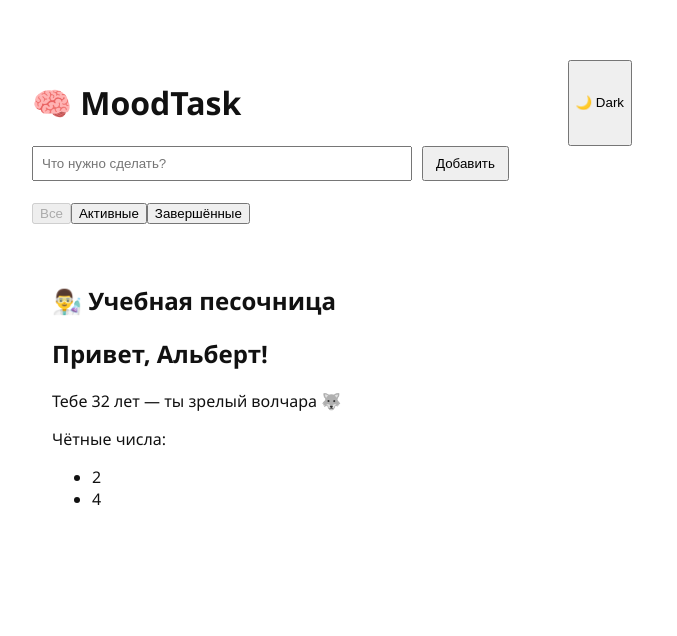
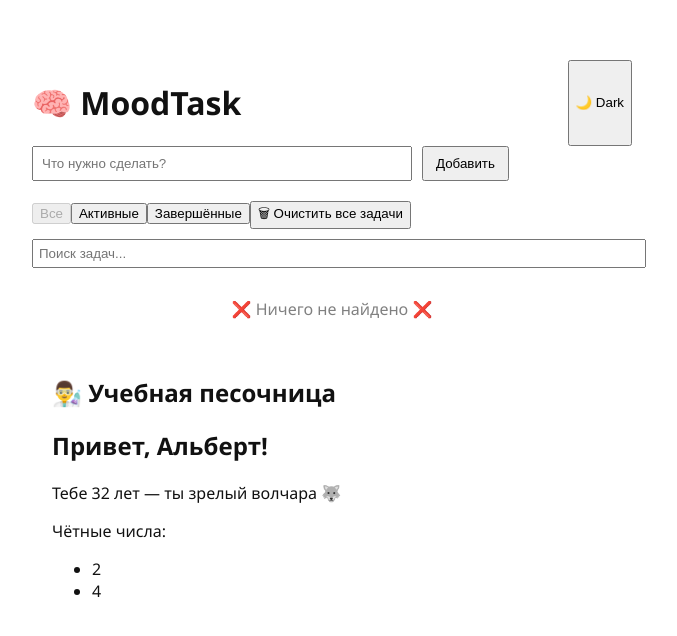
Before and after one commit to vola-trebla/my-react-app, a React (Create React App) app: page / in a window 1280 px wide. Shown: the top 636 px of the page, without its empty margins (308-985 px from the left). Built offline with nearby package versions, Linux system fonts and the light colour scheme.

Commit message:
TASK-7 | added useDeferredValue, search, and resetTodos

```diff
--- a/src/App.tsx
+++ b/src/App.tsx
@@ -5,13 +5,16 @@ import Playground from './pages/Playground'
 import useTheme from './hooks/useTheme'
 import useTodos from './hooks/useTodos'
 import useFilteredTodos from './hooks/useFilteredTodos'
+import useSearchTodos from './hooks/useSearchTodos'
 import { ThemeContext } from './components/ThemeContext'
 import './styles/theme.css'
+import React from "react";
 
 const App = () => {
-    const { todos,  handleAdd, handleDelete, handleToggle, handleEdit } = useTodos()
+    const { todos,  handleAdd, handleDelete, handleToggle, handleEdit, resetTodos } = useTodos()
     const { theme, setTheme } = useTheme()
     const { filteredTodos, filter, setFilter, isPending } = useFilteredTodos(todos)
+    const { searchedTodos, searchTerm, setSearchTerm } = useSearchTodos(filteredTodos)
 
     const toggleTheme = () => {
         setTheme(theme === 'light' ? 'dark' : 'light')
@@ -47,11 +50,28 @@ const App = () => {
                         disabled={isPending || filter === 'completed'}
                     >Завершённые
                     </button>
+
+                    <button onClick={resetTodos} style={{ marginBottom: 10 }}>
+                        🗑 Очистить все задачи
+                    </button>
+
+                    <input
+                        type="text"
+                        value={searchTerm}
+                        onChange={(e) => setSearchTerm(e.target.value)}
+                        placeholder="Поиск задач..."
+                        style={{ marginBottom: 10, width: '100%', padding: 5 }}
+                    />
                 </div>
 
-                <TodoList todos={filteredTodos} onToggle={handleToggle} onDelete={handleDelete} onEdit={handleEdit} />
+                <TodoList todos={searchedTodos} onToggle={handleToggle} onDelete={handleDelete} onEdit={handleEdit} />
 
                 {todos.length > 0 && todos.length % 3 === 0 && <MoodBoost />}
+                {searchedTodos.length === 0 && (
+                    <p style={{ color: 'gray', textAlign: 'center', marginTop: 20 }}>
+                        ❌ Ничего не найдено ❌
+                    </p>
+                )}
 
                 <Playground />
             </div>
--- /dev/null
+++ b/src/hooks/useSearchTodos.ts
@@ -0,0 +1,17 @@
+import { useState, useDeferredValue, useMemo } from 'react'
+import { Todo } from '../types'
+
+const useSearchTodos = (todos: Todo[]) => {
+    const [searchTerm, setSearchTerm] = useState('')
+    const deferredSearchTerm = useDeferredValue(searchTerm)
+
+    const searchedTodos = useMemo(() => {
+        return todos.filter(todo =>
+            todo.text.toLowerCase().includes(deferredSearchTerm.toLowerCase())
+        )
+    }, [todos, deferredSearchTerm])
+
+    return { searchedTodos, searchTerm, setSearchTerm }
+}
+
+export default useSearchTodos
--- a/src/hooks/useTodos.ts
+++ b/src/hooks/useTodos.ts
@@ -7,6 +7,7 @@ type Action =
     | { type: 'toggle'; payload: number }
     | { type: 'delete'; payload: number }
     | { type: 'edit'; payload: { id: number; text: string } }
+    | { type: 'clear' }
 
 const reducer = (state: Todo[], action: Action): Todo[] => {
     switch (action.type) {
@@ -31,6 +32,8 @@ const reducer = (state: Todo[], action: Action): Todo[] => {
                     ? { ...todo, text: action.payload.text }
                     : todo,
             )
+        case 'clear':
+            return []
         default:
             return state
     }
@@ -70,7 +73,11 @@ const useTodos = () => {
         dispatch({ type: 'edit', payload: { id, text } })
     }, [])
 
-    return { todos, handleAdd, handleDelete, handleToggle, handleEdit }
+    const resetTodos = useCallback(() => {
+        dispatch({ type: 'clear' })
+    }, [dispatch])
+
+    return { todos, handleAdd, handleDelete, handleToggle, handleEdit, resetTodos }
 }
 
 export default useTodos
```
